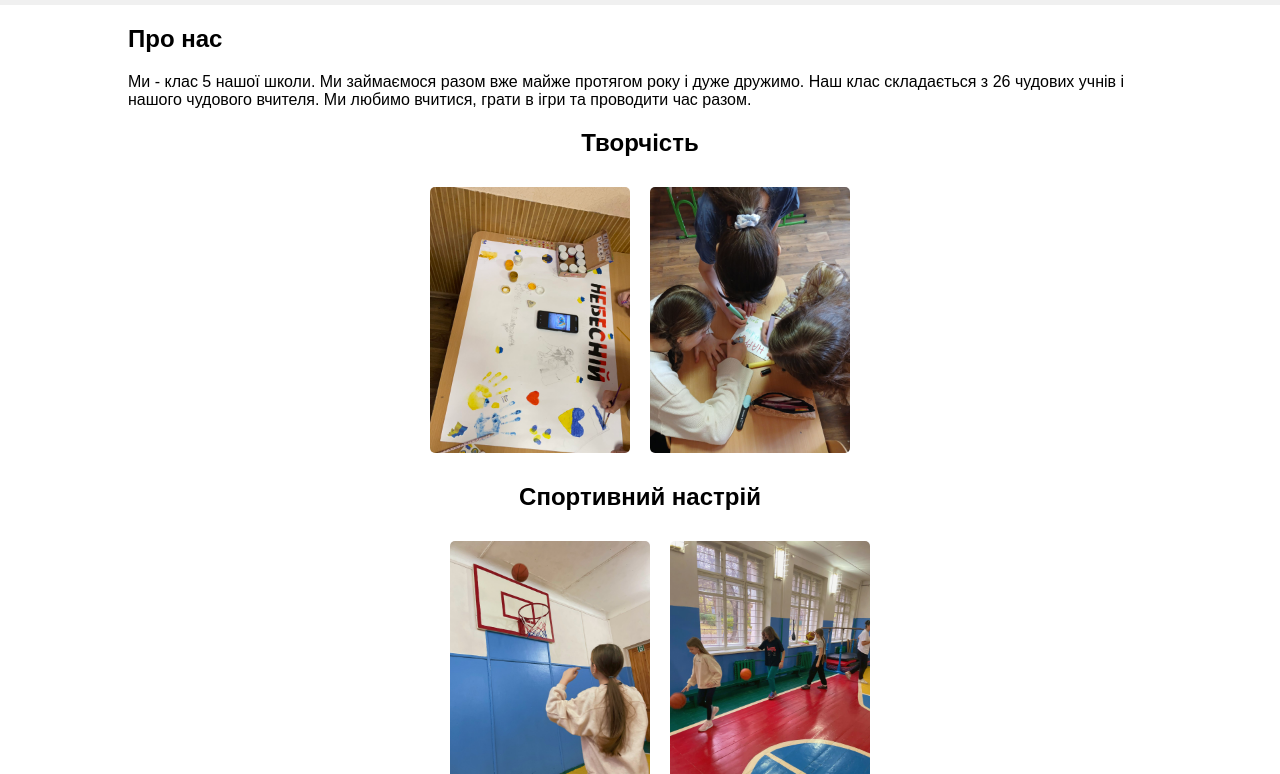
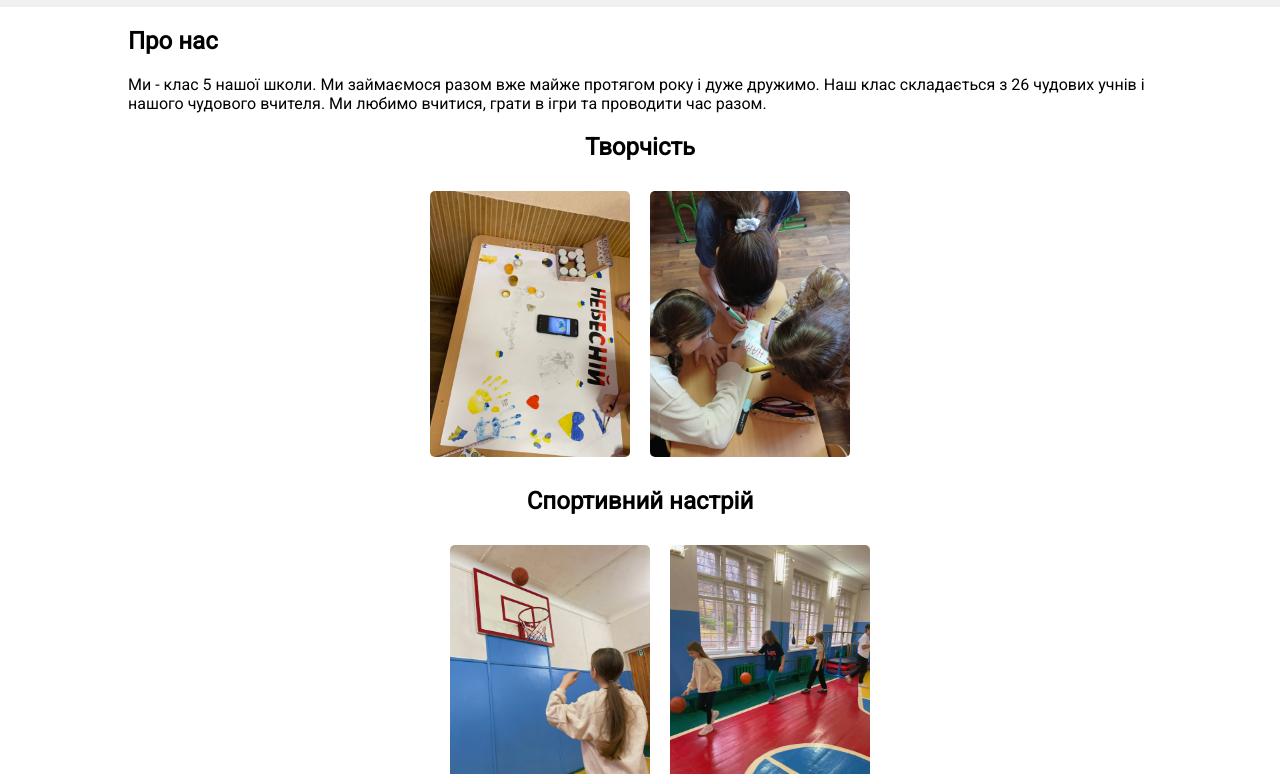
Before and after one commit to MrYouTuber1th/5A-klass, a plain HTML site: page index.html in a window 1280 px wide. Shown: the part 80-854 px from the top of the page. Drawn offline with Linux system fonts and the light colour scheme.

Commit message:
Update index.html

```diff
--- a/index.html
+++ b/index.html
@@ -5,6 +5,14 @@
     <meta name="viewport" content="width=device-width, initial-scale=1.0">
     <title>Наш 5-А клас</title>
     <link rel="stylesheet" href="styles.css">
+    <!-- Підключення зовнішнього шрифту з Google Fonts -->
+    <link href="https://fonts.googleapis.com/css2?family=Roboto&display=swap" rel="stylesheet">
+    <style>
+        /* Приклад використання зовнішнього шрифту */
+        body {
+            font-family: 'Roboto', sans-serif;
+        }
+    </style>
 </head>
 <body>
     <header>
```
